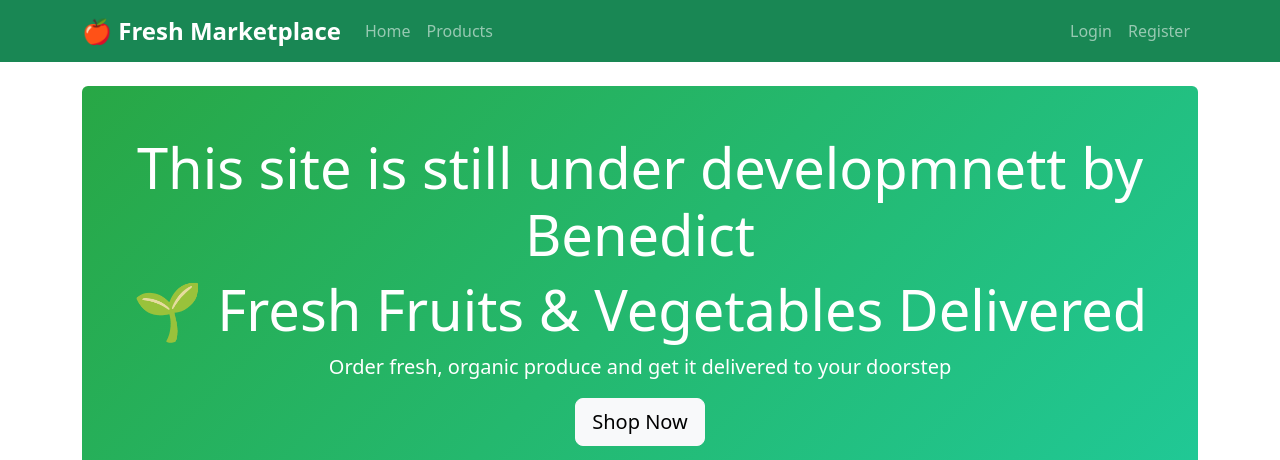
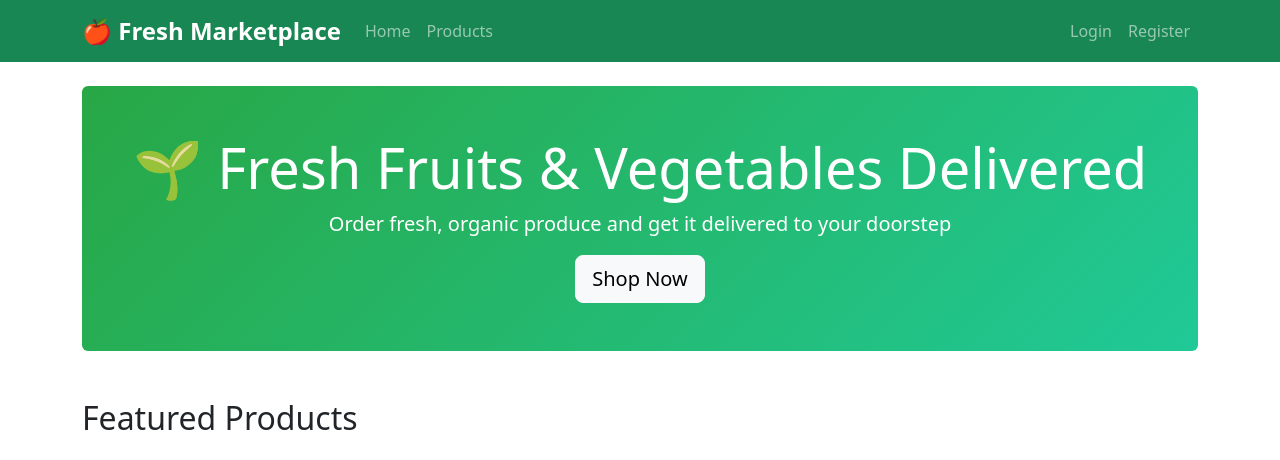
Before and after one commit to evansochadeka/FreshMarketplace, a Flask app: page / in a window 1280 px wide. Shown: the top 460 px of the page. Run offline with Flask 3, Linux system fonts and the light colour scheme; data comes from the database, SQL or seed files in the repository.

Commit message:
Update index.html

```diff
--- a/templates/index.html
+++ b/templates/index.html
@@ -2,8 +2,7 @@
 
 {% block content %}
 <div class="hero bg-success text-white p-5 rounded mb-5 text-center">
-    <h5 class="display-4">This site is still under developmnett by
-    Benedict</h5>
+
     <h1 class="display-4">🌱 Fresh Fruits & Vegetables Delivered</h1>
     <p class="lead">Order fresh, organic produce and get it delivered to your doorstep</p>
     <a href="{{ url_for('products') }}" class="btn btn-light btn-lg">Shop Now</a>
```
